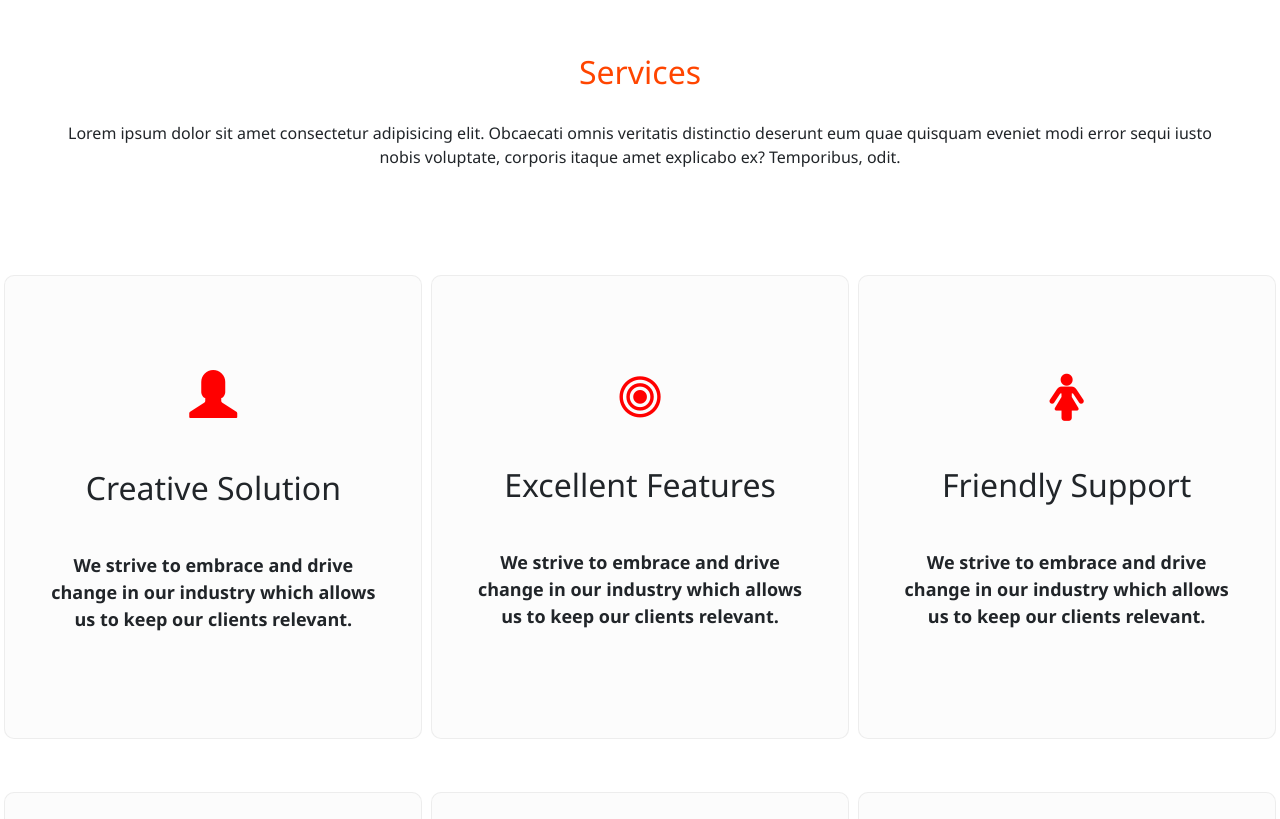
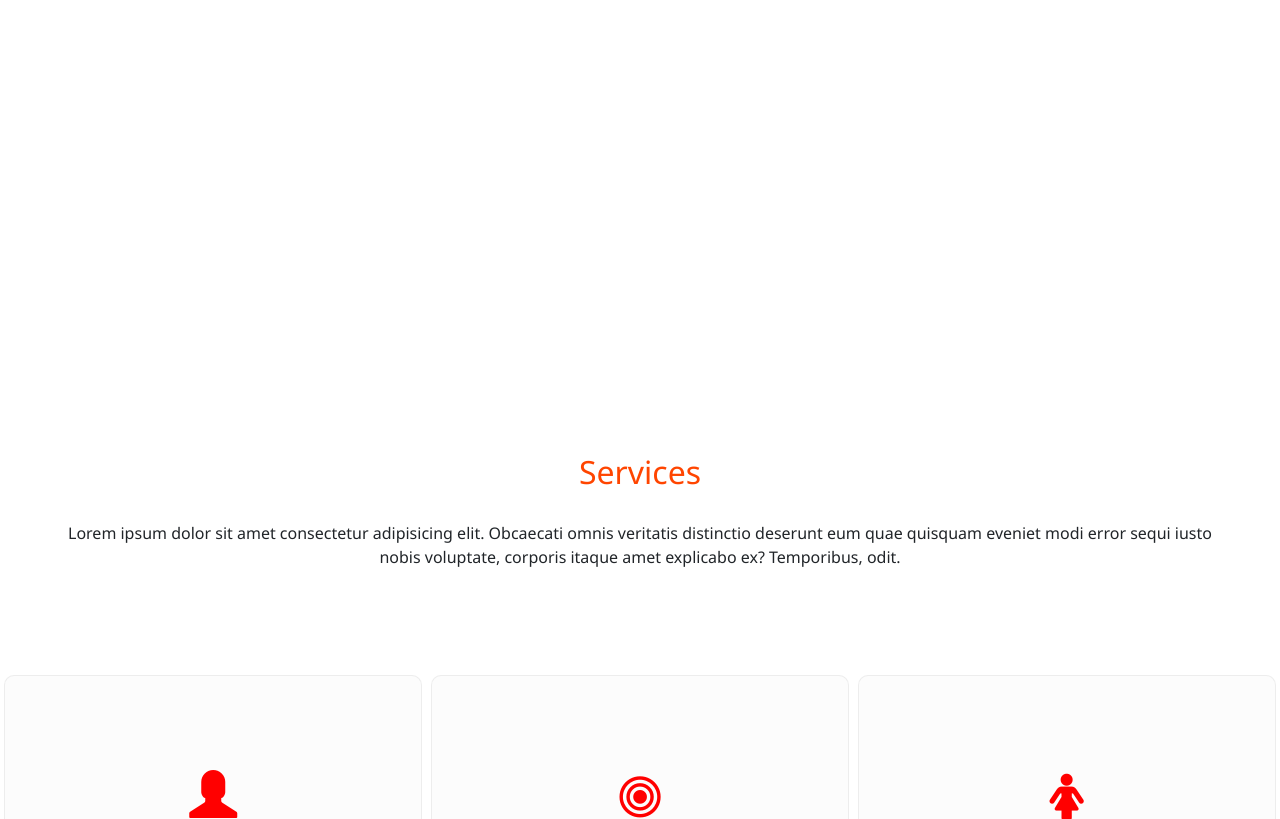
Before and after one commit to shahane806/gloxy, a plain HTML site: page index.html in a window 1280 px wide. Shown: the part 1284-2103 px from the top of the page. Drawn offline with nearby package versions, Linux system fonts and the light colour scheme.

Commit message:
Update index.html

```diff
--- a/index.html
+++ b/index.html
@@ -28,6 +28,9 @@
  .cardDiscription,.servicesDiscription{
         font-size:medium;
 
+    }
+  .services{
+        margin-top:90rem;
     }
  #logo1, #logo2 {
     height: 9rem;
```
